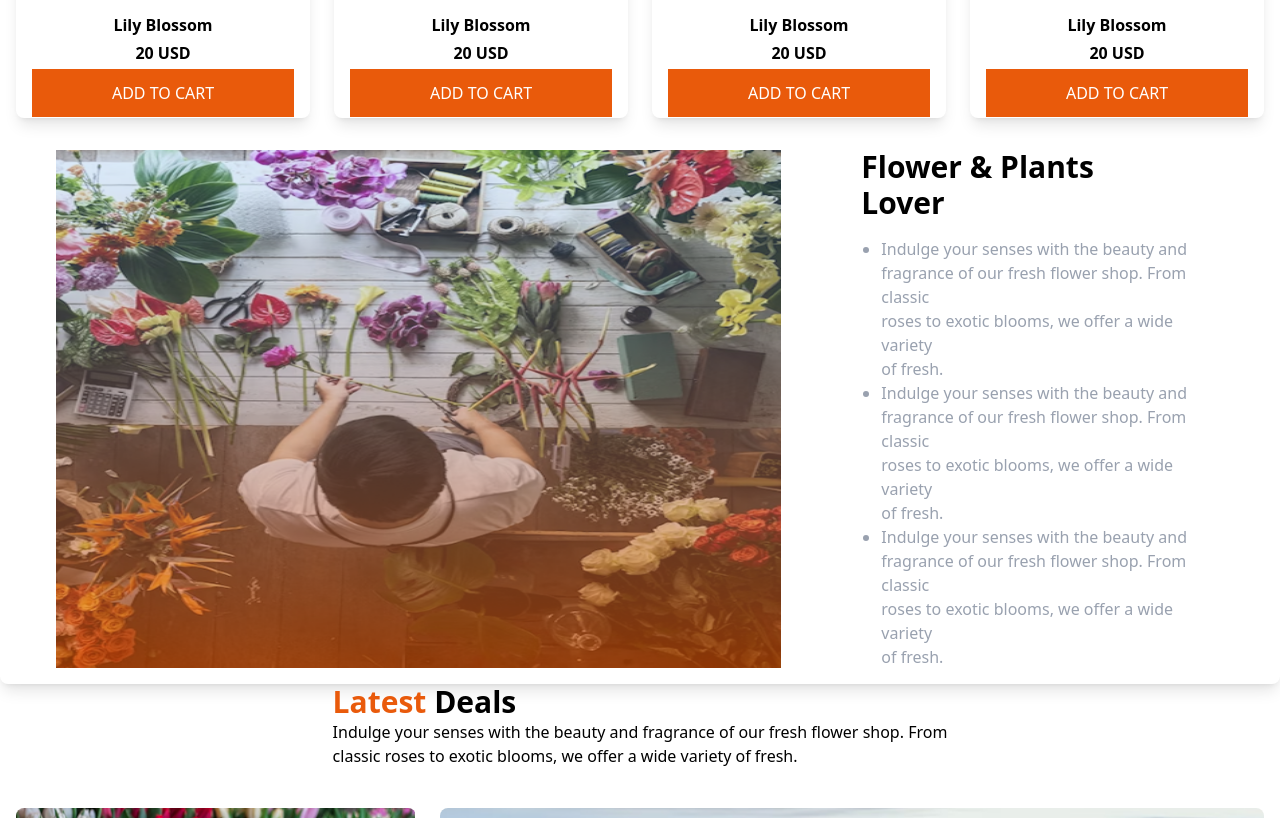
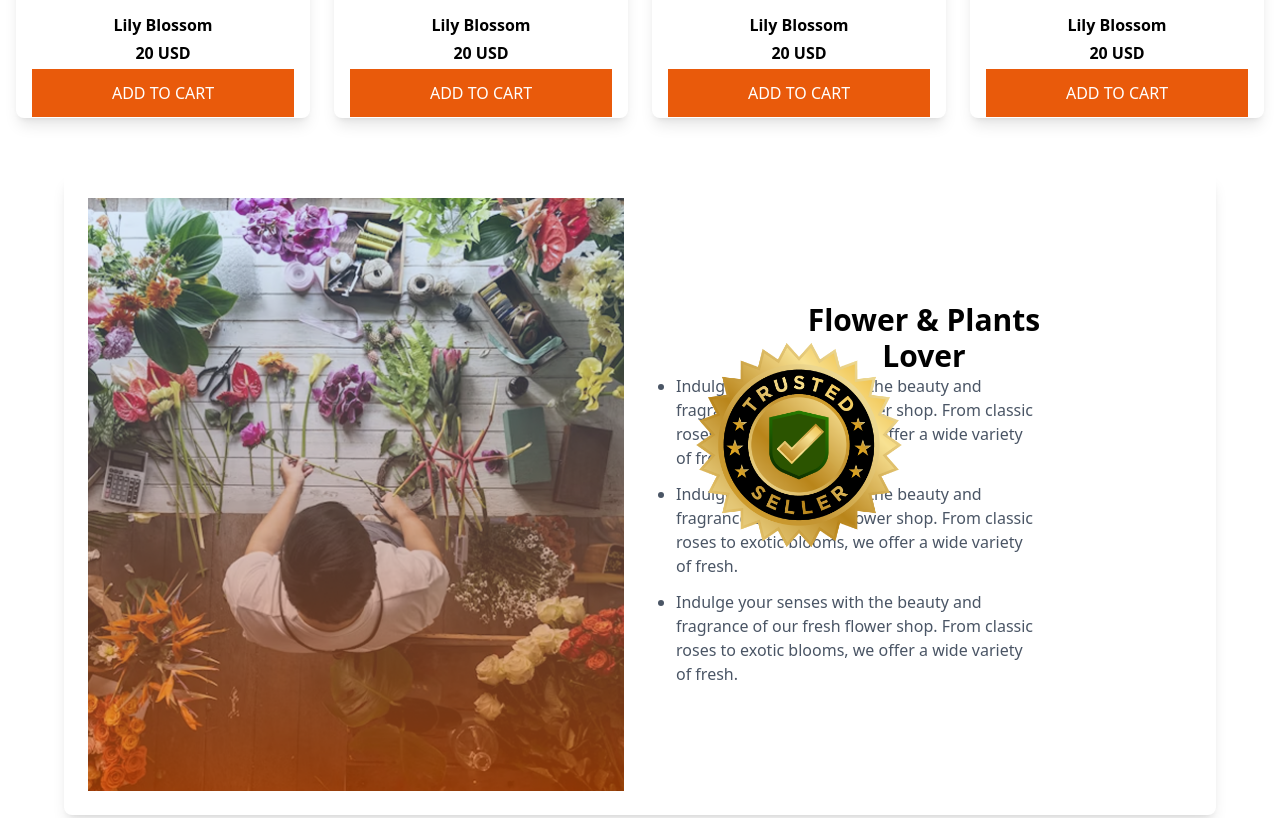
Before and after one commit to kanon8888/Flower-Flex-website, a plain HTML site: page index.html in a window 1280 px wide. Shown: the part 1440-2258 px from the top of the page. Drawn offline with nearby package versions, Linux system fonts and the light colour scheme.

Commit message:
added in a fore work

```diff
--- a/index.html
+++ b/index.html
@@ -115,24 +115,37 @@
 
 
       </section>
-      <section>
-        <div class="flex justify-center w-full max-w[1140px] mx-auto h-[550px] shadow-lg rounded-lg p-4">
-          <img class="w-full max-w[530px] max-auto h-[540] ml-10" src="assets/flower-store.png" alt="">
-          <div class="mt-10 mr-10 ml-20 mb-10 md:w-1/2 flex flex-col justify-center items-start text-start gap-4">
-           <h3 class="file:justify-center font-bold text-3xl">Flower & Plants <br> Lover</h3>
-           <ul class="list-disc pl-5 font-medium text-gray-400">
-            <li><a href=""></a>Indulge your senses with the beauty and <br> fragrance of our fresh flower shop. From classic <br> roses to exotic blooms, we offer a wide variety <br> of fresh.</li>
-            <li><a href="">Indulge your senses with the beauty and <br> fragrance of our fresh flower shop. From classic <br> roses to exotic blooms, we offer a wide variety <br> of fresh.</a></li>
-            <li><a href="">Indulge your senses with the beauty and <br> fragrance of our fresh flower shop. From classic <br> roses to exotic blooms, we offer a wide variety <br> of fresh.</a></li>
+      <section class="py-10 px-4 md:px-8 ">
+
+  <div class="max-w-6xl mx-auto flex flex-col md:flex-row items-center gap-8 shadow-lg rounded-lg p-6 ">
+                <div class="w-full md:w-1/2">
+                <img src="assets/flower-store.png" alt="">
+                </div>
+          <div class="w-full md:w-1/2 flex-col  gap-4 relative">
+
+                <div>
+                <img class="w-[286px] h-[286px] absolute -top-0 md:top-0  left-1/2 md:left-0  md:translate-x-0 -translate-x-1/2 md:translate-y-0" src="assets/trusted-badge.png" alt="">
+               </div>
 
 
+                  <h3 class="mt-16 md:mt-0 text-2xl md:text-3xl font-bold text-center md:text-lef">Flower & Plants <br class="hidden md:block"> Lover</h3>
+                 <ul class="list-disc pl-5  font-medium text-gray-600 space-y-3">
+                   <li>
+                    <a href="">Indulge your senses with the beauty and <br> fragrance of our fresh flower shop. From classic <br> roses to exotic blooms, we offer a wide variety <br> of fresh.</a>
+                   </li>
+                   <li>
+                    <a href="">Indulge your senses with the beauty and <br> fragrance of our fresh flower shop. From classic <br> roses to exotic blooms, we offer a wide variety <br> of fresh.</a>
+                   </li>
+                   <li>
+                    <a href="">Indulge your senses with the beauty and <br> fragrance of our fresh flower shop. From classic <br> roses to exotic blooms, we offer a wide variety <br> of fresh.</a>
+                   </li>
+                  </ul>
 
-          </ul>
+            </div>
 
-         </div>
+    </div>
+</section>
 
-        </div>
-      </section>
       <section class="flex justify-center">
         <div>
           <h3 class="font-bold text-3xl"> <span class="text-[#e95a0b]">Latest </span> Deals</h3>
@@ -177,8 +190,22 @@
   </div>
 </section>
 
+
     </main>
     <footer>
+      <section class="grid grid-cols-1 md:grid-cols-1 lg:grid-cols-1">
+        <div class="relative h052 md:h-full md:col-span-2 rounded-lg overflow-hiddn">
+          <img class="w-full h-full object-cover" src="assets/news-letter-bg.png" alt="">
+          <div class="absolute inset-0 bg-opacity-30 flex flex-col items-center justify-center text-center text-white px-4">
+            <h1 class="text-5xl font-bold w-[586px] h-[68px]">Join the colorful Bunch</h1>
+
+           <div class="flex flex-col sm:flex-row gap-3 mt-4">
+            <button class="bg-white text-black w-[644px] h-[50px] px-4 py-2 rounded-lg text-sm sm:text-base">Write email</button>
+            <button class="bg-[#e95a08] text-white w-[186px] h-[50px] px-4 py-2 rounded-lg text-sm sm:text-base">Subscribe</button>
+           </div>
+          </div>
+        </div>
+      </section>
 
     </footer>
 </body>
```
